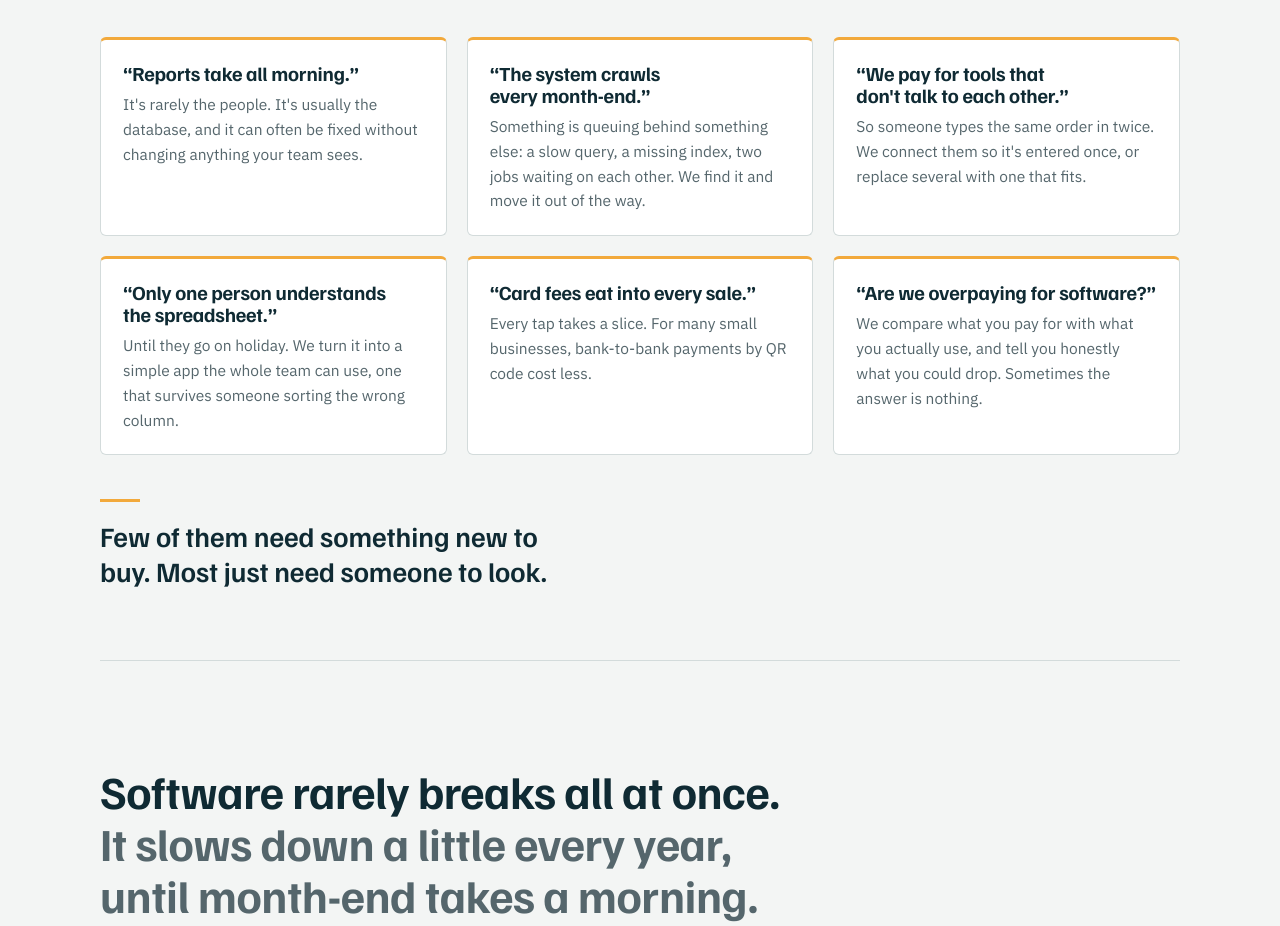
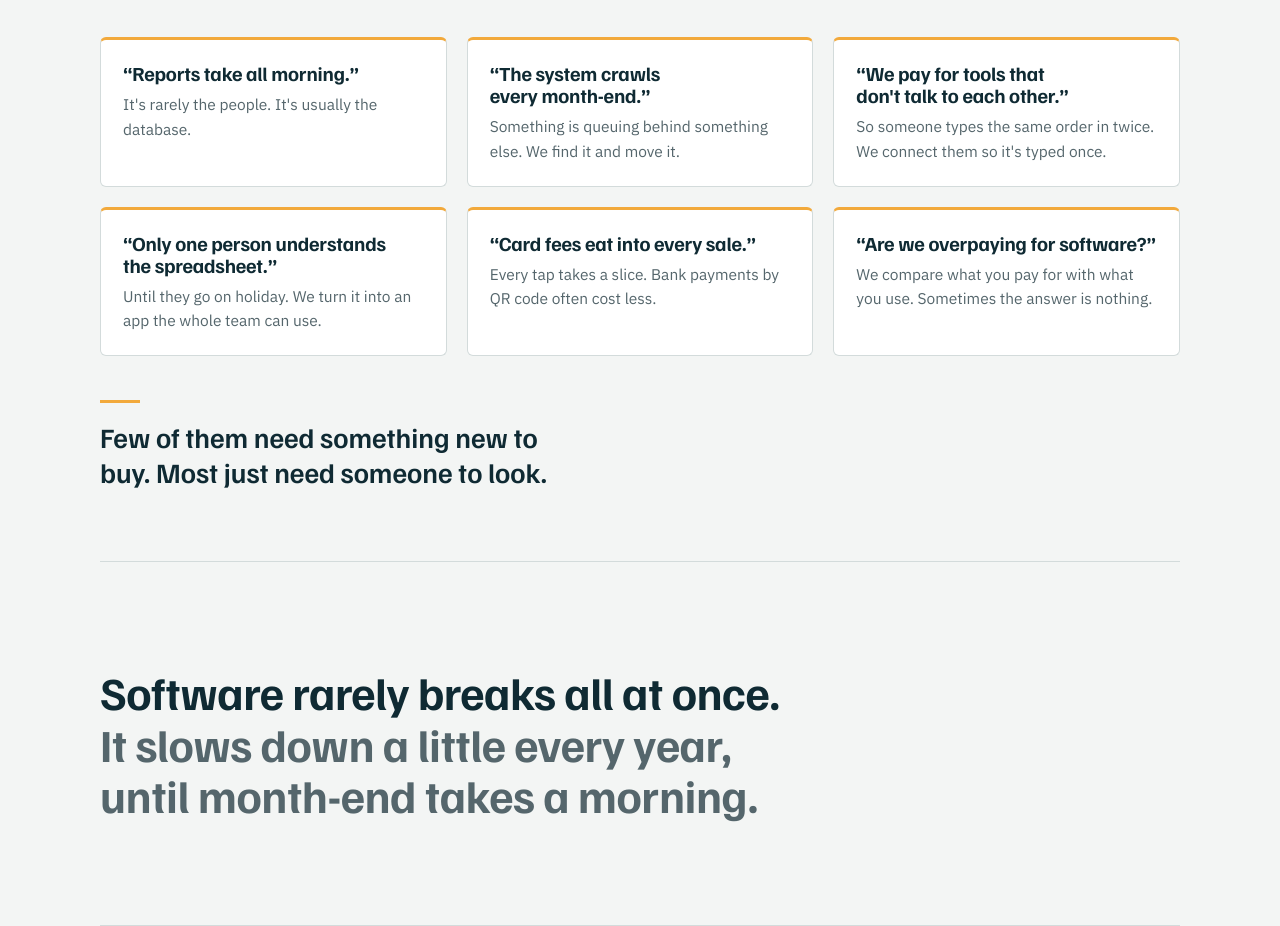
Before and after one commit to Skeillebank-Group/skeillebank-website, a plain HTML site: page index.html in a window 1280 px wide. Shown: the part 824-1750 px from the top of the page. Drawn offline with Linux system fonts and the light colour scheme.

Commit message:
Shorter headache cards and tool notes (1,140 -> about 1,020 words)
Brand check: 1 fail left, words on one screen in the product rows (220 against Hallmark's 80); accepted, each product keeps its headache and treatment.

Co-Authored-By: Claude Opus 5.5 <noreply@anthropic.com>

```diff
--- a/index.html
+++ b/index.html
@@ -394,27 +394,27 @@ footer.sfoot { display: grid; justify-items: center; text-align: center; gap: 0;
     <div class="symptoms">
       <div class="symptom">
         <h3>“Reports take all morning.”</h3>
-        <p>It's rarely the people. It's usually the database, and it can often be fixed without changing anything your team sees.</p>
+        <p>It's rarely the people. It's usually the database.</p>
       </div>
       <div class="symptom">
         <h3>“The system crawls every month-end.”</h3>
-        <p>Something is queuing behind something else: a slow query, a missing index, two jobs waiting on each other. We find it and move it out of the way.</p>
+        <p>Something is queuing behind something else. We find it and move it.</p>
       </div>
       <div class="symptom">
         <h3>“We pay for tools that don't talk to each other.”</h3>
-        <p>So someone types the same order in twice. We connect them so it's entered once, or replace several with one that fits.</p>
+        <p>So someone types the same order in twice. We connect them so it's typed once.</p>
       </div>
       <div class="symptom">
         <h3>“Only one person understands the spreadsheet.”</h3>
-        <p>Until they go on holiday. We turn it into a simple app the whole team can use, one that survives someone sorting the wrong column.</p>
+        <p>Until they go on holiday. We turn it into an app the whole team can use.</p>
       </div>
       <div class="symptom">
         <h3>“Card fees eat into every sale.”</h3>
-        <p>Every tap takes a slice. For many small businesses, bank-to-bank payments by QR code cost less.</p>
+        <p>Every tap takes a slice. Bank payments by QR code often cost less.</p>
       </div>
       <div class="symptom">
         <h3>“Are we overpaying for software?”</h3>
-        <p>We compare what you pay for with what you actually use, and tell you honestly what you could drop. Sometimes the answer is nothing.</p>
+        <p>We compare what you pay for with what you use. Sometimes the answer is nothing.</p>
       </div>
     </div>
     <p class="land">Few of them need something new to buy. Most just need someone to look.</p>
@@ -569,22 +569,22 @@ footer.sfoot { display: grid; justify-items: center; text-align: center; gap: 0;
           <div class="tool-group">
             <h3>Data</h3>
             <ul class="stack"><li>SQL Server</li><li>T-SQL</li><li>SSIS</li><li>SSRS</li><li>Entity Framework Core</li><li>tSQLt</li></ul>
-            <p>Where most headaches start, so we look there first: query plans, indexes, blocking and the jobs behind month-end. Fixes are tested with tSQLt, so they stay fixed.</p>
+            <p>Where most headaches start, so we look there first. Fixes are tested, so they stay fixed.</p>
           </div>
           <div class="tool-group">
             <h3>Applications</h3>
             <ul class="stack"><li>C#</li><li>.NET</li><li>ASP.NET Core</li><li>Blazor</li><li>.NET MAUI</li><li>SignalR</li></ul>
-            <p>Web apps, APIs, and phone apps for Android and iPhone, with screens that update live when something changes.</p>
+            <p>Web apps, APIs, and phone apps for Android and iPhone.</p>
           </div>
           <div class="tool-group">
             <h3>Cloud and automation</h3>
             <ul class="stack"><li>Azure</li><li>Azure Monitor</li><li>Hangfire</li><li>PowerShell</li><li>Git</li><li>GitHub Actions</li></ul>
-            <p>Hosting, scheduled jobs, scripts for the work nobody should do by hand, and monitoring that flags a failed job before anyone notices. Every change is built and checked automatically, with CodeQL and OWASP ZAP security scans.</p>
+            <p>Monitoring that flags a failed job before anyone notices, and CodeQL and OWASP ZAP scans on every change.</p>
           </div>
           <div class="tool-group">
             <h3>Built into our products</h3>
             <ul class="stack"><li>Stripe</li><li>Microsoft Entra ID</li><li>Firebase</li><li>Azure Communication Services</li><li>Claude API</li></ul>
-            <p>Payments, sign-in, push notifications, email and AI, already working in the products we run ourselves.</p>
+            <p>Already working in the products we run ourselves.</p>
           </div>
       </div>
     </div>
```
